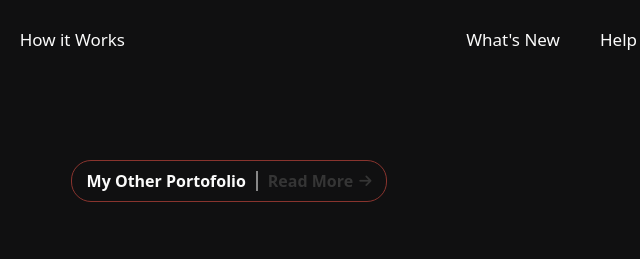
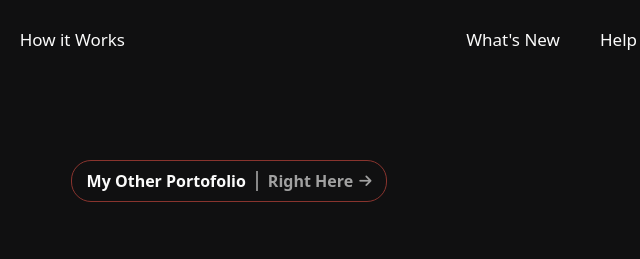
Before and after one commit to Muhammadsyifasurya/StillLearning, a plain HTML site: page index.html in a window 1280 px wide. Shown: the top 259 px of the page, 411-1051 px from the left. Drawn offline with nearby package versions, Linux system fonts and the light colour scheme.

Commit message:
Chore: Enhance link SEO and accessibility

```diff
--- a/index.html
+++ b/index.html
@@ -56,11 +56,10 @@
                 class="flex gap-[10px] items-center border rounded-[20px] border-[#89342E] py-[8px] px-[15px] mt-[20px] xl:mt-[60px]">
                 <h2 class="text-[var(--text-primary)] font-bold">My Other Portofolio</h2>
                 <h1 class="h-[20px] border border-[#888888]"></h1>
-                <div class="flex items-center cursor-pointer text-[#353535] ">
+                <div class="flex items-center cursor-pointer text-[#A1A1A1] ">
                     <a href="https://muhammadsyifasurya.github.io/My-Portofolio/"
                         class="font-bold transform hover:mr-[7px] ease-in-out duration-300 transition-all"
-                        target="_blank" rel="noopener">Read
-                        More</a>
+                        target="_blank" rel="noopener">Right Here</a>
                     <i class="fas fa-arrow-right ml-[6px] text-[14px]"></i>
                 </div>
             </div>
```
